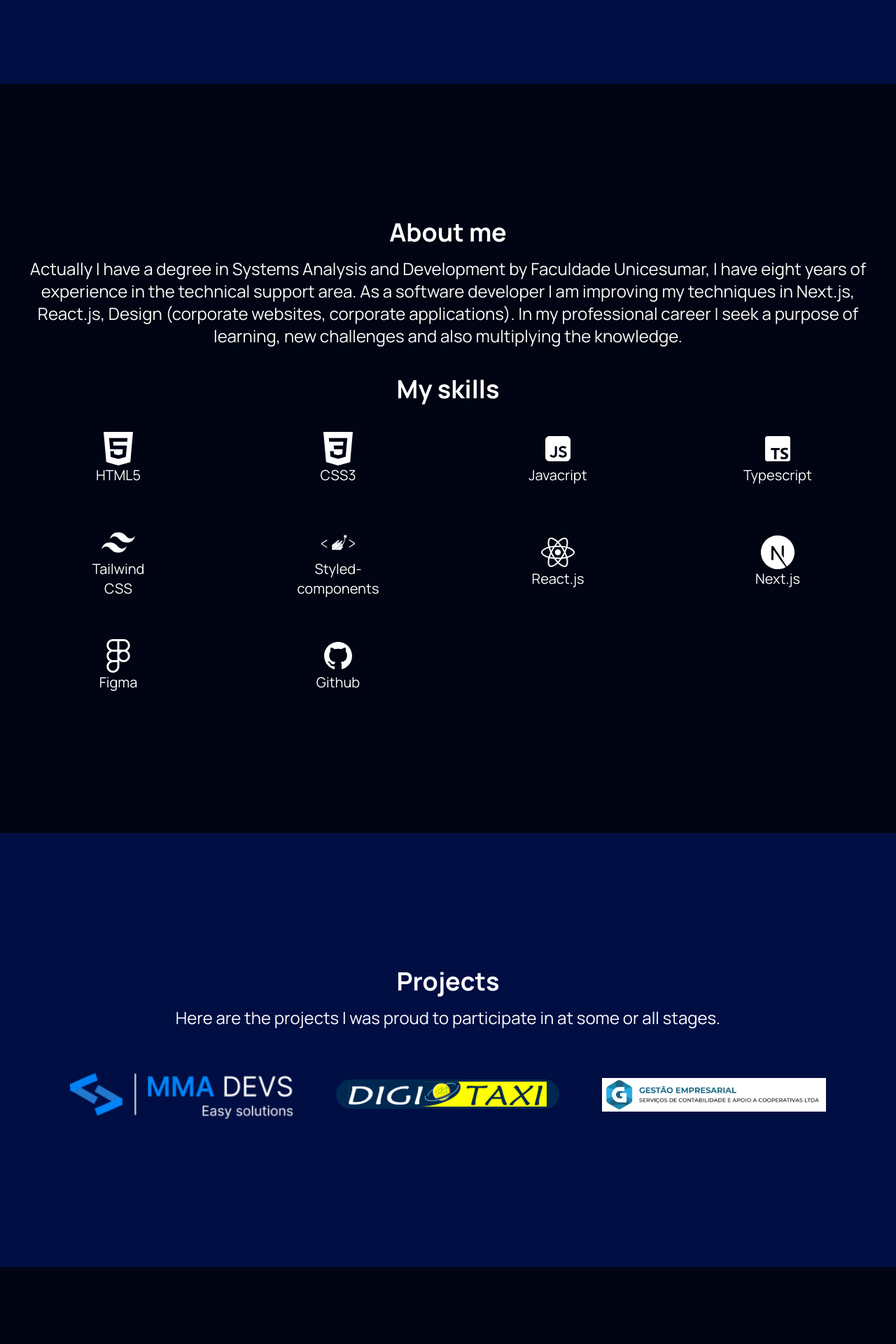
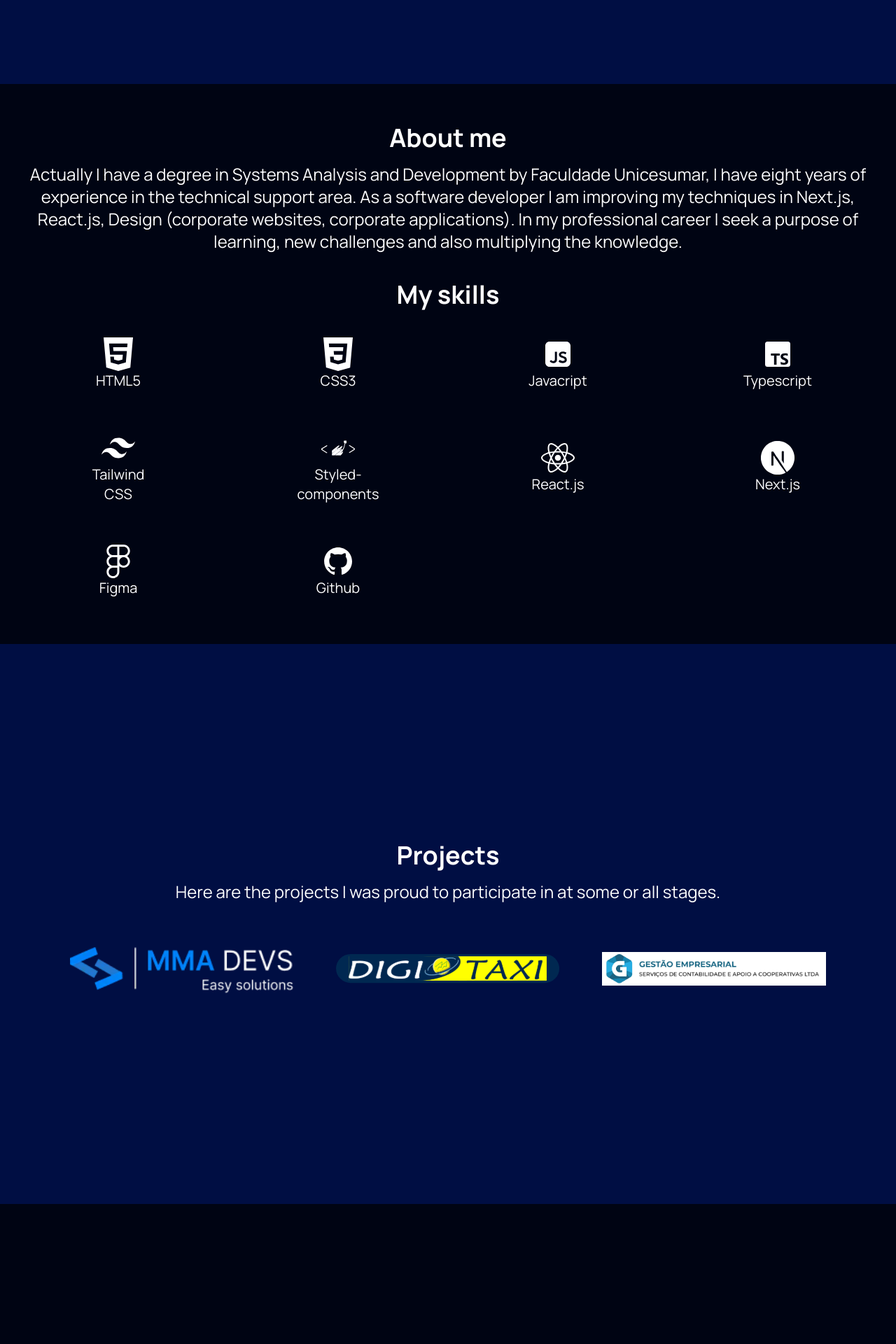
Before and after one commit to matthns/mybio, a Next.js app: page / in a window 1280 px wide. Shown: the part 680-2600 px from the top of the page at 70% size. Built offline with nearby package versions, Linux system fonts and the light colour scheme; no server answers; what tailwindcss-animated would draw is missing.

Commit message:
fix: fix last commit

```diff
--- a/src/app/components/pages/About.tsx
+++ b/src/app/components/pages/About.tsx
@@ -5,8 +5,8 @@ import { MainLayout } from "../templates/MainLayout";
 
 export const About = () => {
   return (
-    <MainLayout className="bg-dark-blue h-fit" id="about">
-      <div className="flex flex-col">
+    <MainLayout className="bg-dark-blue" id="about">
+      <div className="flex flex-col pt-18">
         <Title className="text-center">About me</Title>
         <Text className="mt-4 text-center">
           Actually I have a degree in Systems Analysis and Development by
--- a/src/app/components/pages/Contact.tsx
+++ b/src/app/components/pages/Contact.tsx
@@ -5,7 +5,7 @@ import { MainLayout } from "../templates/MainLayout";
 
 export const Contact = () => {
   return (
-    <MainLayout className="bg-dark-blue h-full" id="contact">
+    <MainLayout className="bg-dark-blue" id="contact">
       <Title className="text-center">Contact me</Title>
       <div className="mt-12 flex flex-col items-center justify-center gap-10 lg:mt-24 lg:gap-20 lg:flex-row">
         {ContactList.map((item, index) => {
--- a/src/app/components/pages/Projects.tsx
+++ b/src/app/components/pages/Projects.tsx
@@ -8,7 +8,7 @@ import { Text } from "../atoms/Text";
 
 export const Projects = () => {
   return (
-    <MainLayout className="h-full bg-heavy-blue text-center" id="projects">
+    <MainLayout className="bg-heavy-blue text-center" id="projects">
       <Title>Projects</Title>
       <Text className="mt-4">
         Here are the projects I was proud to participate in at some or all
--- a/src/app/components/pages/Welcome.tsx
+++ b/src/app/components/pages/Welcome.tsx
@@ -7,9 +7,9 @@ export const Welcome = () => {
   return (
     <main className="w-full h-[100svh]">
       <ParticlesBg />
-      <MainLayout className="h-full">
+      <MainLayout className="">
         <div className="h-full flex flex-col items-center justify-center gap-4 md:gap-6 lg:w-4/5">
-          <div className="mt-24 md:mt-0">
+          <div className="">
             <h1 className="font-extrabold text-5xl drop-shadow-xl md:text-6xl lg:leading-tight">
               Hi, my name is{" "}
               <strong className="text-light-blue">Matheus Nascimento</strong>{" "}
--- /dev/null
+++ b/src/app/components/templates/BoxContent.tsx
@@ -0,0 +1,17 @@
+import { FC, HTMLProps, ReactNode } from "react";
+
+interface BoxProps {
+  children: ReactNode;
+  className?: HTMLProps<HTMLElement>["className"];
+  id?: string;
+}
+
+export const BoxContent: FC<BoxProps> = ({ children, className }) => {
+  return (
+    <section
+      className={`h-full w-full max-w-screen-xl ml-auto mr-auto  ${className}`}
+    >
+      {children}
+    </section>
+  );
+};
--- a/src/app/components/templates/MainLayout.tsx
+++ b/src/app/components/templates/MainLayout.tsx
@@ -1,6 +1,5 @@
 import { FC, HTMLProps, ReactNode } from "react";
 
-import { ParticlesBg } from "../particles/Particles";
 import { useInView, InView } from "react-intersection-observer";
 
 interface MainLayoutProps {
@@ -21,10 +20,10 @@ export const MainLayout: FC<MainLayoutProps> = ({
 
   return (
     <main
-      className={`w-full h-[100svh] flex flex-col items-center px-8 py-24 md:py-28 xl:py-48 ${className}`}
+      className={`w-full h-[100svh] flex flex-col items-center px-8  ${className}`}
       id={id}
     >
-      <aside className="flex-1"></aside>
+      <aside className="flex-1 w-full"></aside>
       <div
         ref={ref}
         className={`w-full max-w-screen-xl flex-2 ${
@@ -35,7 +34,7 @@ export const MainLayout: FC<MainLayoutProps> = ({
       >
         {children}
       </div>
-      <aside className="flex-1"></aside>
+      <aside className="flex-1 w-full"></aside>
     </main>
   );
 };
```
